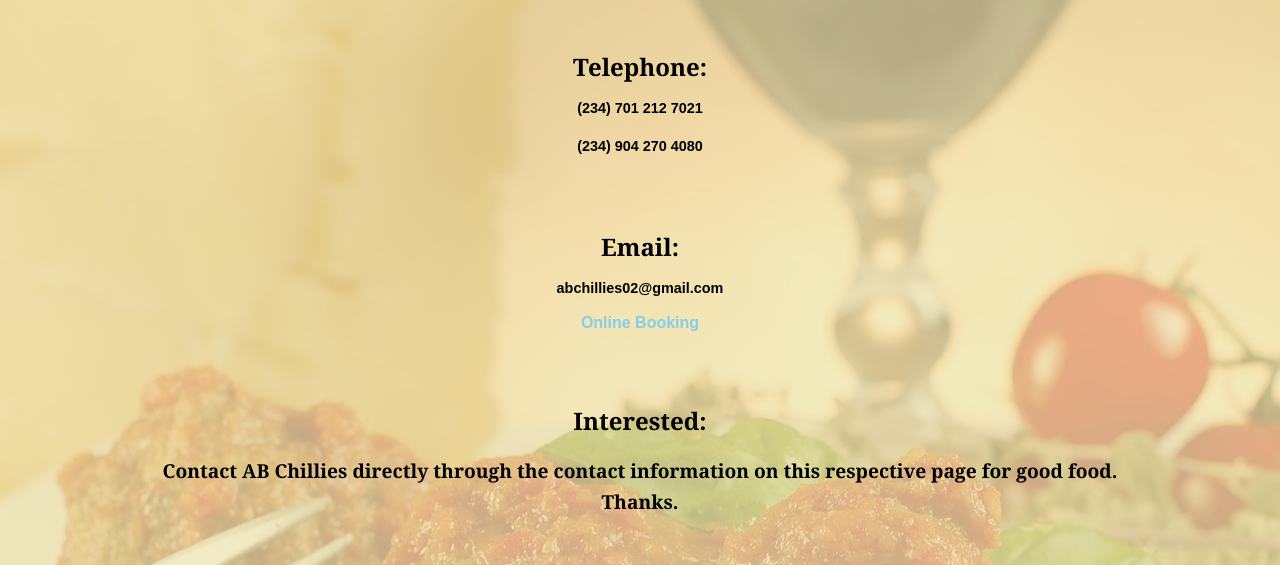
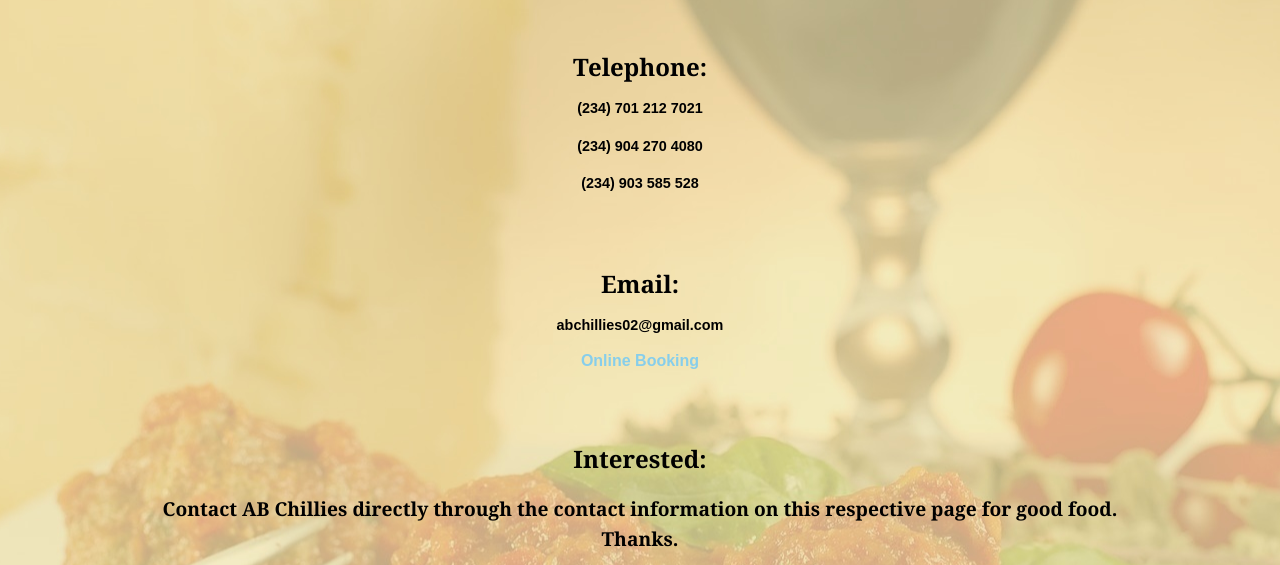
Before and after one commit to emmzzy/AB_Chillies, a plain HTML site: page AB/public/contact.html in a window 1280 px wide. Shown: the part 235-800 px from the top of the page. Drawn offline with Linux system fonts and the light colour scheme.

Commit message:
Update contact.html

```diff
--- a/AB/public/contact.html
+++ b/AB/public/contact.html
@@ -68,6 +68,7 @@
         <h2>Telephone:</h2>
         <p style="font-weight: bold;">(234) 701 212 7021</p>
         <p style="font-weight: bold;">(234) 904 270 4080</p>
+        <p style="font-weight: bold;">(234) 903 585 528</p>
 
         <h2>Email:</h2>
         <p style="font-weight: bold;">abchillies02@gmail.com</p>
```
